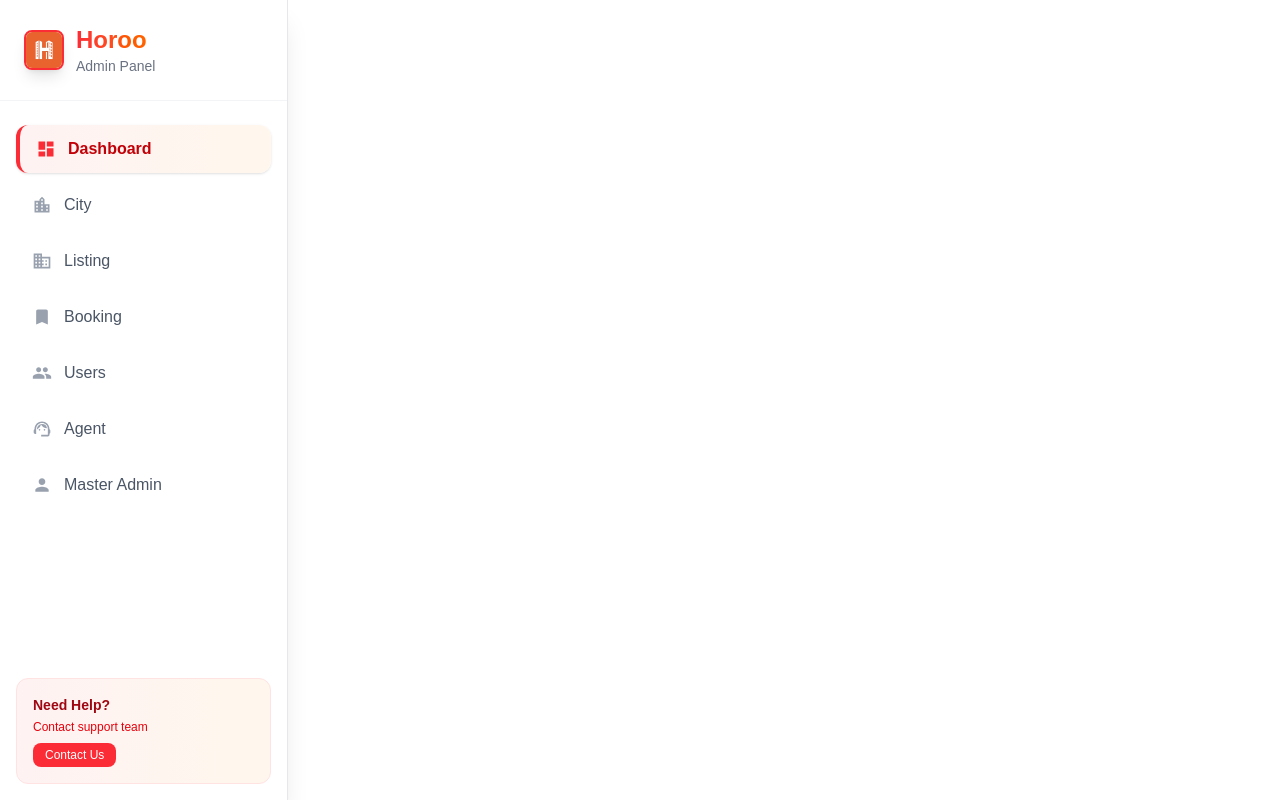
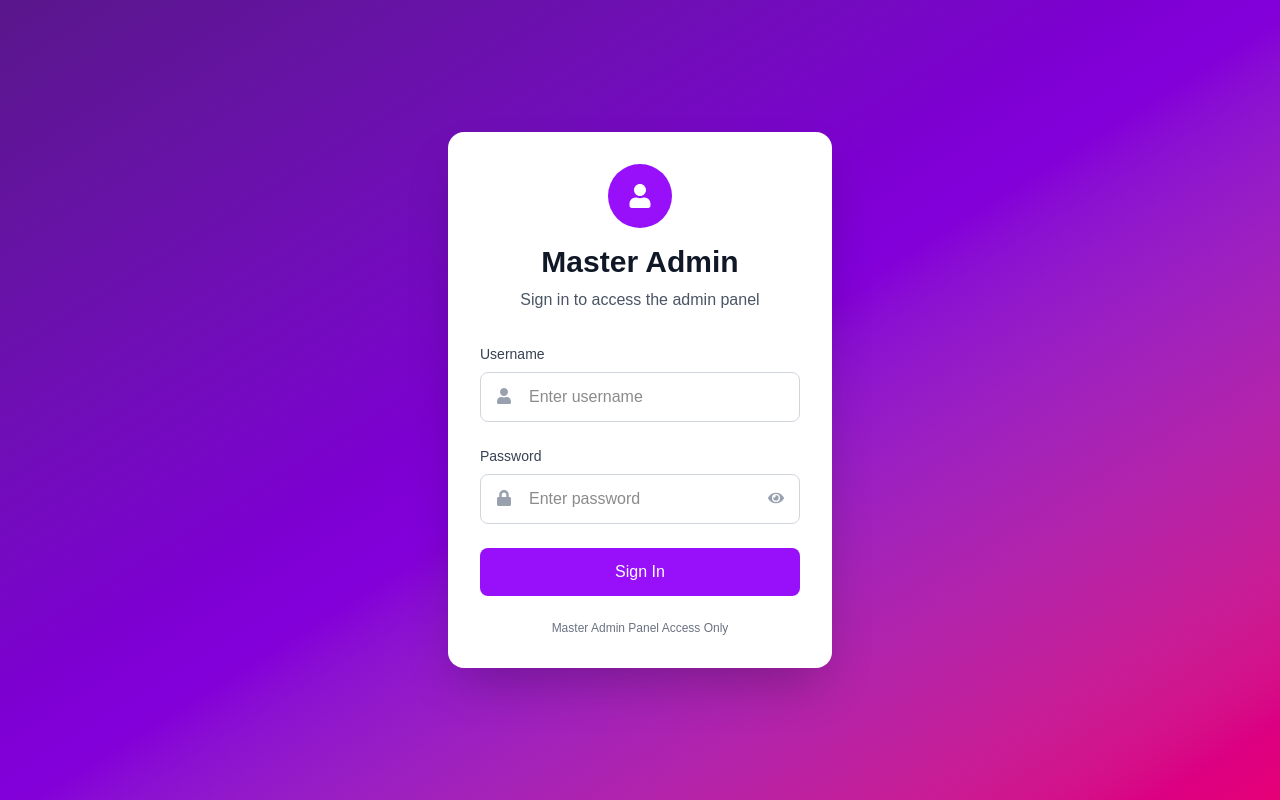
Before and after one commit to yogeshkumawat2027/horoo-frontend, a Next.js app: page /master-admin in a window 1280 px wide. Built offline with nearby package versions, Linux system fonts and the light colour scheme.

Commit message:
Implement authentication flow with AdminLogin and AuthWrapper components; update RootLayout to include AdminLayoutContent and Sidebar with admin info and logout functionality.

```diff
--- a/app/master-admin/layout.js
+++ b/app/master-admin/layout.js
@@ -1,6 +1,7 @@
 import { Geist, Geist_Mono } from "next/font/google";
 import "../globals.css";
-import Sidebar from "../../components/Sidebar";
+import AuthWrapper from "../../components/AuthWrapper";
+import AdminLayoutContent from "../../components/AdminLayoutContent";
 
 const geistSans = Geist({
   variable: "--font-geist-sans",
@@ -13,8 +14,8 @@ const geistMono = Geist_Mono({
 });
 
 export const metadata = {
-  title: "Create Next App",
-  description: "Generated by create next app",
+  title: "Horoo Admin Panel",
+  description: "Master Admin Panel for Horoo Property Management",
 };
 
 export default function RootLayout({ children }) {
@@ -24,8 +25,11 @@ export default function RootLayout({ children }) {
         className={`${geistSans.variable} ${geistMono.variable} antialiased`}
         suppressHydrationWarning={true}
       >
-         <Sidebar/>
-        {children}
+        <AuthWrapper>
+          <AdminLayoutContent>
+            {children}
+          </AdminLayoutContent>
+        </AuthWrapper>
       </body>
     </html>
   );
--- /dev/null
+++ b/components/AdminLayoutContent.jsx
@@ -0,0 +1,26 @@
+'use client';
+
+import Sidebar from "./Sidebar";
+
+export default function AdminLayoutContent({ children }) {
+  const handleLogout = () => {
+    localStorage.removeItem('masterAdminAuth');
+    window.location.reload();
+  };
+
+  const getAdminData = () => {
+    try {
+      const authData = localStorage.getItem('masterAdminAuth');
+      return authData ? JSON.parse(authData).admin : null;
+    } catch {
+      return null;
+    }
+  };
+
+  return (
+    <>
+      <Sidebar logout={handleLogout} adminData={getAdminData()} />
+      {children}
+    </>
+  );
+}
--- /dev/null
+++ b/components/AdminLogin.jsx
@@ -0,0 +1,133 @@
+'use client';
+
+import { useState } from 'react';
+import { FaUser, FaLock, FaEye, FaEyeSlash } from 'react-icons/fa';
+
+export default function AdminLogin({ onLogin }) {
+  const [credentials, setCredentials] = useState({
+    username: '',
+    password: ''
+  });
+  const [showPassword, setShowPassword] = useState(false);
+  const [loading, setLoading] = useState(false);
+  const [error, setError] = useState('');
+
+  const handleSubmit = async (e) => {
+    e.preventDefault();
+    setLoading(true);
+    setError('');
+
+    try {
+      const response = await fetch('https://horoo-backend.onrender.com/api/auth/login', {
+        method: 'POST',
+        headers: {
+          'Content-Type': 'application/json',
+        },
+        body: JSON.stringify(credentials),
+      });
+
+      const data = await response.json();
+
+      if (response.ok && data.success) {
+        // Store authentication in localStorage (simple client-side storage)
+        localStorage.setItem('masterAdminAuth', JSON.stringify({
+          isAuthenticated: true,
+          admin: data.admin,
+          timestamp: Date.now()
+        }));
+        onLogin(data.admin);
+      } else {
+        setError(data.error || 'Login failed');
+      }
+    } catch (error) {
+      setError('Connection error. Please try again.');
+    }
+
+    setLoading(false);
+  };
+
+  return (
+    <div className="min-h-screen flex items-center justify-center bg-gradient-to-br from-purple-900 via-purple-700 to-pink-600">
+      <div className="max-w-md w-full space-y-8 p-8">
+        <div className="bg-white rounded-2xl shadow-2xl p-8">
+          <div className="text-center mb-8">
+            <div className="w-16 h-16 bg-purple-600 rounded-full flex items-center justify-center mx-auto mb-4">
+              <FaUser className="text-2xl text-white" />
+            </div>
+            <h2 className="text-3xl font-bold text-gray-900">Master Admin</h2>
+            <p className="text-gray-600 mt-2">Sign in to access the admin panel</p>
+          </div>
+
+          <form onSubmit={handleSubmit} className="space-y-6">
+            {error && (
+              <div className="bg-red-50 border border-red-200 rounded-lg p-3 text-red-700 text-sm">
+                {error}
+              </div>
+            )}
+
+            <div>
+              <label className="block text-sm font-medium text-gray-700 mb-2">
+                Username
+              </label>
+              <div className="relative">
+                <input
+                  type="text"
+                  required
+                  value={credentials.username}
+                  onChange={(e) => setCredentials(prev => ({
+                    ...prev,
+                    username: e.target.value
+                  }))}
+                  className="w-full px-4 py-3 pl-12 border border-gray-300 rounded-lg focus:ring-2 focus:ring-purple-500 focus:border-transparent"
+                  placeholder="Enter username"
+                />
+                <FaUser className="absolute left-4 top-4 text-gray-400" />
+              </div>
+            </div>
+
+            <div>
+              <label className="block text-sm font-medium text-gray-700 mb-2">
+                Password
+              </label>
+              <div className="relative">
+                <input
+                  type={showPassword ? 'text' : 'password'}
+                  required
+                  value={credentials.password}
+                  onChange={(e) => setCredentials(prev => ({
+                    ...prev,
+                    password: e.target.value
+                  }))}
+                  className="w-full px-4 py-3 pl-12 pr-12 border border-gray-300 rounded-lg focus:ring-2 focus:ring-purple-500 focus:border-transparent"
+                  placeholder="Enter password"
+                />
+                <FaLock className="absolute left-4 top-4 text-gray-400" />
+                <button
+                  type="button"
+                  onClick={() => setShowPassword(!showPassword)}
+                  className="absolute right-4 top-4 text-gray-400 hover:text-gray-600"
+                >
+                  {showPassword ? <FaEyeSlash /> : <FaEye />}
+                </button>
+              </div>
+            </div>
+
+            <button
+              type="submit"
+              disabled={loading}
+              className="w-full bg-purple-600 text-white py-3 px-4 rounded-lg font-medium hover:bg-purple-700 focus:ring-2 focus:ring-purple-500 focus:ring-offset-2 disabled:opacity-50 disabled:cursor-not-allowed transition duration-200"
+            >
+              {loading ? 'Signing in...' : 'Sign In'}
+            </button>
+          </form>
+
+          <div className="mt-6 text-center">
+            <p className="text-xs text-gray-500">
+              Master Admin Panel Access Only
+            </p>
+          </div>
+        </div>
+      </div>
+    </div>
+  );
+}
--- /dev/null
+++ b/components/AuthWrapper.jsx
@@ -0,0 +1,70 @@
+'use client';
+
+import { useState, useEffect } from 'react';
+import AdminLogin from './AdminLogin';
+
+export default function AuthWrapper({ children }) {
+  const [isAuthenticated, setIsAuthenticated] = useState(false);
+  const [loading, setLoading] = useState(true);
+  const [adminData, setAdminData] = useState(null);
+
+  useEffect(() => {
+    checkAuthentication();
+  }, []);
+
+  const checkAuthentication = () => {
+    try {
+      const authData = localStorage.getItem('masterAdminAuth');
+      if (authData) {
+        const parsedAuth = JSON.parse(authData);
+        const currentTime = Date.now();
+        const authTime = parsedAuth.timestamp;
+
+        // Check if authentication is less than 24 hours old
+        const isValid = parsedAuth.isAuthenticated &&
+                       (currentTime - authTime) < (24 * 60 * 60 * 1000); // 24 hours
+
+        if (isValid) {
+          setIsAuthenticated(true);
+          setAdminData(parsedAuth.admin);
+        } else {
+          // Remove expired authentication
+          localStorage.removeItem('masterAdminAuth');
+        }
+      }
+    } catch (error) {
+      console.error('Auth check error:', error);
+      localStorage.removeItem('masterAdminAuth');
+    }
+    setLoading(false);
+  };
+
+  const handleLogin = (adminInfo) => {
+    setIsAuthenticated(true);
+    setAdminData(adminInfo);
+  };
+
+  const handleLogout = () => {
+    localStorage.removeItem('masterAdminAuth');
+    setIsAuthenticated(false);
+    setAdminData(null);
+  };
+
+  if (loading) {
+    return (
+      <div className="min-h-screen flex items-center justify-center bg-transparent">
+        <div className="text-center">
+          <div className="animate-spin rounded-full h-12 w-12 border-b-2 border-orange-500 mx-auto mb-4"></div>
+          <p className="text-orange-500 font-medium">Loading...</p>
+        </div>
+      </div>
+    );
+  }
+
+  if (!isAuthenticated) {
+    return <AdminLogin onLogin={handleLogin} />;
+  }
+
+  // Simply return children when authenticated
+  return children;
+}
--- a/components/Sidebar.jsx
+++ b/components/Sidebar.jsx
@@ -10,10 +10,11 @@ import {
   MdPeople,
   MdHome,
   MdSupportAgent,
-  MdPerson
+  MdPerson,
+  MdLogout
 } from "react-icons/md";
 
-export default function Sidebar() {
+export default function Sidebar({ logout, adminData }) {
   const router = useRouter();
   const pathname = usePathname();
 
@@ -86,6 +87,30 @@ export default function Sidebar() {
 
       {/* Bottom Section */}
       <div className="absolute bottom-4 left-4 right-4" suppressHydrationWarning={true}>
+        {/* Admin Info */}
+        {adminData && (
+          <div className="bg-orange-50 rounded-xl p-3 border border-orange-200 mb-3" suppressHydrationWarning={true}>
+            <div className="flex items-center space-x-2">
+              <div className="w-8 h-8 bg-orange-500 rounded-full flex items-center justify-center">
+                <MdPerson className="text-white text-sm" />
+              </div>
+              <div>
+                <h3 className="font-semibold text-orange-800 text-sm">{adminData.name}</h3>
+                <p className="text-orange-600 text-xs">@{adminData.username}</p>
+              </div>
+            </div>
+          </div>
+        )}
+
+        {/* Logout Button */}
+        <button
+          onClick={logout}
+          className="w-full flex items-center space-x-2 px-4 py-3 bg-red-500 text-white rounded-xl hover:bg-red-600 transition-colors mb-3"
+        >
+          <MdLogout className="text-lg" />
+          <span className="font-medium">Logout</span>
+        </button>
+
         <div className="bg-gradient-to-r from-red-50 to-orange-50 rounded-xl p-4 border border-red-100" suppressHydrationWarning={true}>
           <h3 className="font-semibold text-red-800 text-sm">Need Help?</h3>
           <p className="text-red-600 text-xs mt-1">Contact support team</p>
```
